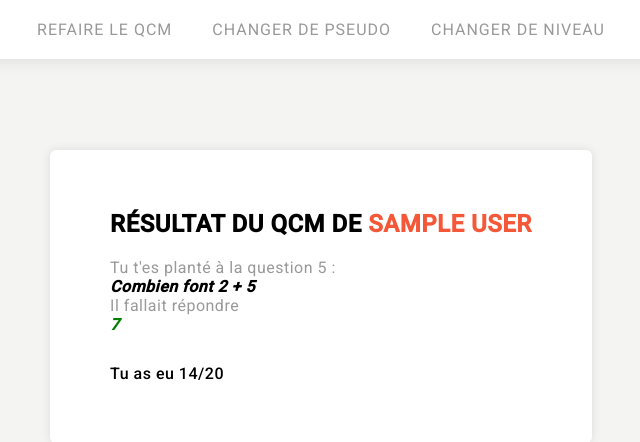
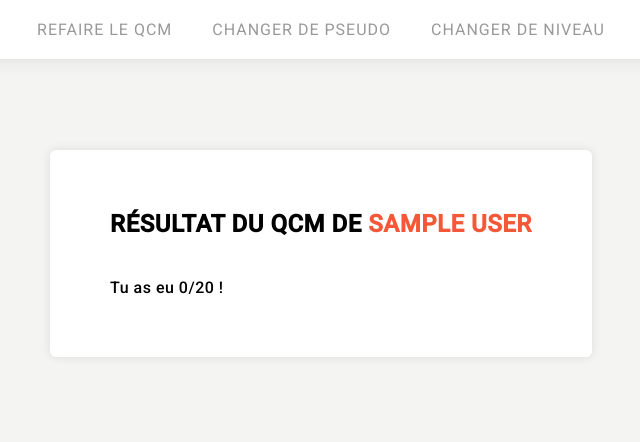
Before and after one commit to ThibautMilville/Quizz, a PHP site: page /reponse.php in a window 1280 px wide. Shown: the top 442 px of the page, without its empty margins (319-959 px from the left). Run offline with PHP 8.4, Linux system fonts and the light colour scheme; the visitor is signed in with stand-in values (Sample User, id 1).

Commit message:
modifications

```diff
--- a/reponse.php
+++ b/reponse.php
@@ -20,11 +20,41 @@
         <h1>Résultat du QCM de
             <span class="change_color"><?=$_SESSION['name']?></span>
         </h1>
-        <p class="color">Tu t'es planté à la question 5 :</p>
-        <p class="question_error">Combien font 2 + 5</p>
-        <p class="color">Il fallait répondre</p>
-        <p class="reponse_vrai">7</p>
-        <p class="note">Tu as eu 14/20</p>
+        <?php
+            include "connect.php"; // Débuguer et refaire le code
+            $note = 0;
+            foreach($_POST as $cle => $val) {
+                // $cle représente idq (identificant de la question) et $val représente idr (identifiant de sa réponse)
+                // Cette requête nous permet d'afficher la bonne réponse
+                $req_bonne_reponse = "SELECT * FROM reponses WHERE idr = $val AND verite = 1";
+                // Exécution
+                $res_bonne_reponse = mysqli_query($mysqli, $req_bonne_reponse);
+                if(mysqli_num_row($res_bonne_reponse) > 0) {
+                    // Si cette requête retourne un nombre de lignes > 0 on ajoute 4 à la note
+                    $note = $note + 4;
+                } else {
+                    ?>
+                     <p class="color">Tu t'es trompé à la question <?=$cle?> :</p>
+                        <?php
+                        // Liste des questions qui ont été mal répondues
+                        $req_question_mal_repondue = "SELECT * FROM questions WHERE idq = $cle";
+                        $res_question_mal_repondue = mysqli_query($mysqli,$req_question_mal_repondue);
+                        $ligne_question_mal_repondue = mysqli_fetch_assoc($res_question_mal_repondue);
+                        ?>
+                     <p class="question_error"><?=$ligne_question_mal_repondue['libelleQ']?></p>
+                     <p class="color">Il fallait répondre :</p>
+                        <?php
+                        // Liste des vraies réponses
+                        $req_vraie_reponse = "SELECT * FROM reponses WHERE idq = $cle AND verite = 1";
+                        $res_vraie_reponse = mysqli_query($mysqli,$req_vraie_reponse);
+                        $ligne_vraie_reponse = mysqli_fetch_assoc($res_vraie_reponse);
+                        ?>
+                        <p class="reponse_vrai"><?=$ligne_vraie_reponse['libeller']?></p>;
+                    <?php
+                }
+            }
+        ?>
+        <p class="note">Tu as eu <span class="valeur_note"><?=$note?>/20 !</span></p>
     </section>
 </body>
 </html>
```
